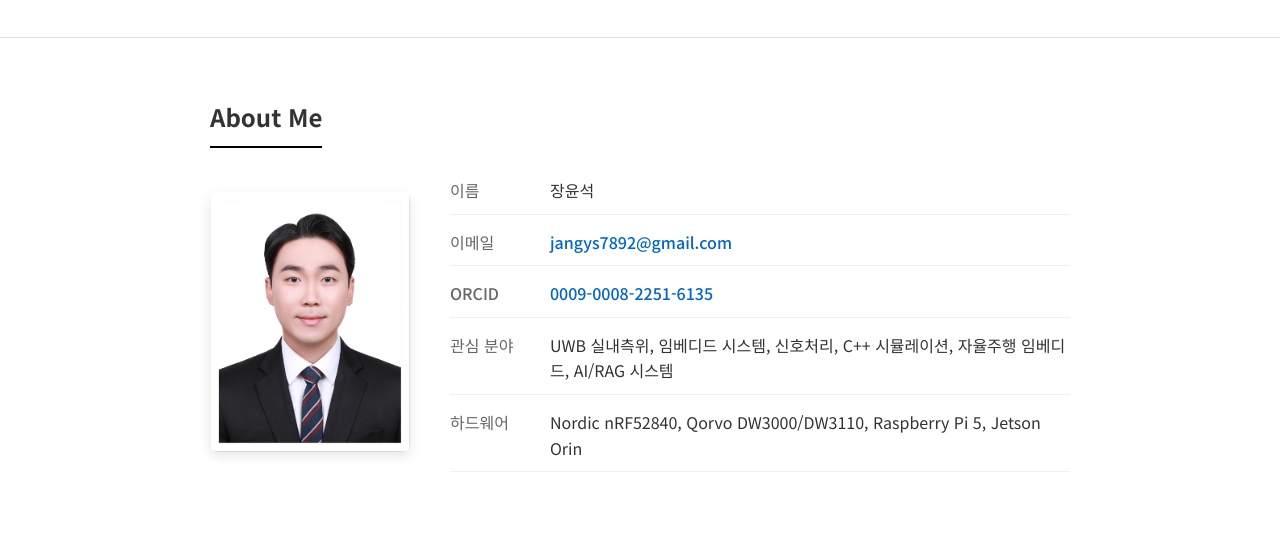
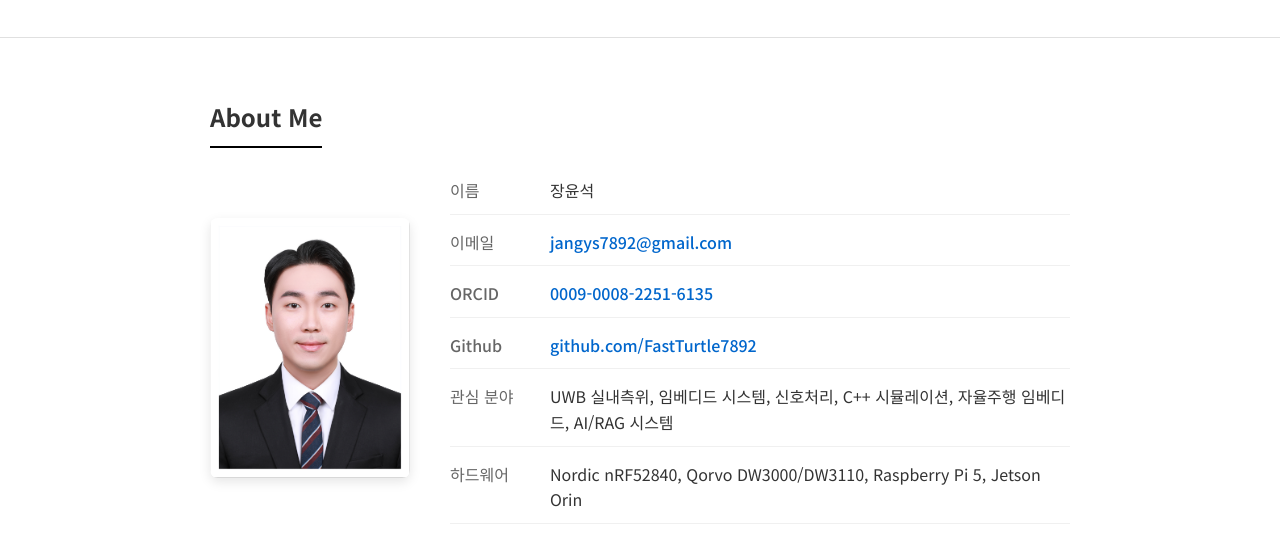
Before and after one commit to FastTurtle7892/FastTurtle7892.github.io, a plain HTML site: page index.html in a window 1280 px wide. Shown: the part 188-737 px from the top of the page. Drawn offline with Linux system fonts and the light colour scheme.

Commit message:
update profiles

```diff
--- a/index.html
+++ b/index.html
@@ -26,7 +26,6 @@
             <h2 class="section-title">About Me</h2>
             <div class="about-container">
                 <div class="profile-image" style="flex-shrink: 0;">
-                    <!-- 👇 여기에 프로필 사진 경로를 넣어주세요. (예: assets/img/profile.jpg) 👇 -->
                     <img src="assets/img/IMG_9767.JPG" alt="프로필 사진"
                         style="width: 200px; height: 260px; object-fit: cover; border-radius: 8px; box-shadow: 0 4px 12px rgba(0,0,0,0.1);">
                 </div>
@@ -43,6 +42,11 @@
                         <span class="label">ORCID</span>
                         <span class="value"><a href="https://orcid.org/0009-0008-2251-6135"
                                 target="_blank">0009-0008-2251-6135</a></span>
+                    </div>
+                    <div class="profile-item">
+                        <span class="label">Github</span>
+                        <span class="value"><a href="https://github.com/FastTurtle7892"
+                                target="_blank">github.com/FastTurtle7892</a></span>
                     </div>
                     <div class="profile-item">
                         <span class="label">관심 분야</span>
```
